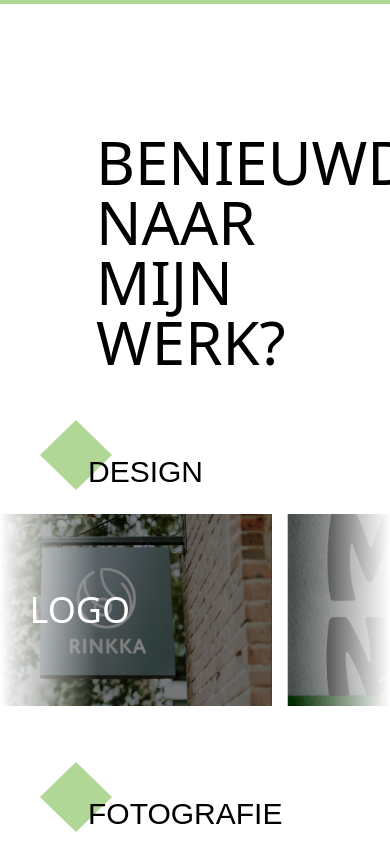
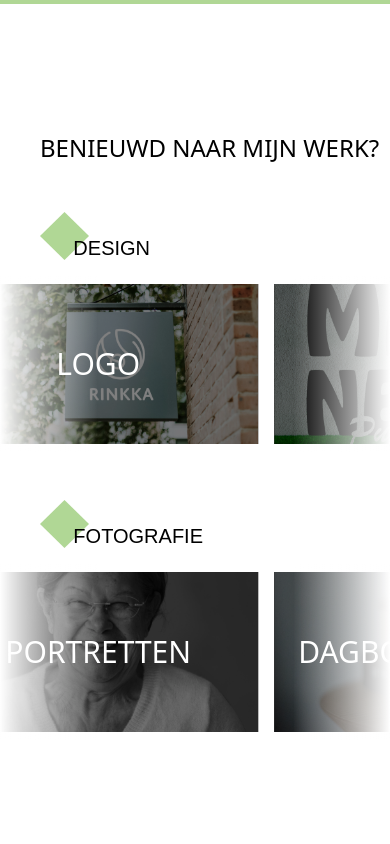
Before and after one commit to Vandammecasper/portfolio-lien, a React (Vite) app in the folder portfolioLien/: page / in a window 390 px wide. Shown: the part 1800-2644 px from the top of the page. After the commit the page ends 2620 px from the top, so only its background shows below. Built offline with nearby package versions, Linux system fonts and the light colour scheme.

Commit message:
finished responsiveness homepage

```diff
--- a/portfolioLien/src/components/basics/Reviewcard/ReviewCard.tsx
+++ b/portfolioLien/src/components/basics/Reviewcard/ReviewCard.tsx
@@ -17,12 +17,12 @@ export const ReviewCard = ({
       onClick={() => {
         navigate(`/detail/${type}/${align}/${name}`);
       }}
-      className="relative w-96 h-48 overflow-hidden bg-black -z-20"
+      className="relative w-80 sm:w-96 h-40 sm:h-48 overflow-hidden bg-black -z-20"
     >
       <img className="w-full h-full absolute -z-10" alt="" src={roulette} />
       <div className="grid place-items-center w-full h-full">
         <div className="bg-black transition ease-in-out delay-50 duration-300 absolute opacity-0 hover:opacity-30 w-full h-full"></div>
-        <h3 className="text-white text-4xl">{name}</h3>
+        <h3 className="text-white text-3xl sm:text-4xl">{name}</h3>
       </div>
     </button>
   );
--- a/portfolioLien/src/components/pages/Home/Home.tsx
+++ b/portfolioLien/src/components/pages/Home/Home.tsx
@@ -31,10 +31,10 @@ const Home = () => {
       <img src="/portfolio_icon_white2.svg" alt="" className="absolute max-lg:h-56 max-xl:h-72 right-0 -mt-44 md:mt-110 lg:mt-80 xl:mt-32 2xl:mt-64"/>
       </div>
       <div className="mt-32 overflow-hidden">
-        <h2 className="ml-24 text-6xl">BENIEUWD NAAR MIJN WERK?</h2>
+        <h2 className="ml-10 lg:ml-24 text-2xl sm:text-4xl  md:text-5xl xl:text-6xl">BENIEUWD NAAR MIJN WERK?</h2>
         <button onClick={() => {navigate('/design')}} className="flex mt-12 ml-10 items-end">
-          <img src="/portfolio_icon_green.svg" alt="" />
-          <h3 className="text-3xl font-ivyMode -ml-6 transition ease-in-out delay-100 duration-300 hover:-translate-y-4 hover:scale-110 hover:-translate-x-4">DESIGN</h3>
+          <img src="/portfolio_icon_green.svg" alt="" className="h-12 sm:h-16 md:h-20" />
+          <h3 className="text-xl sm:text-2xl md:text-3xl font-ivyMode max-sm:-mb-0.5 -ml-4 sm:-ml-6 transition ease-in-out delay-100 duration-300 hover:-translate-y-4 hover:scale-110 hover:-translate-x-4">DESIGN</h3>
         </button>
         <div className="relative flex mt-4 w-full flex-col items-center justify-center overflow-hidden bg-background">
           <Marquee pauseOnHover className="[--duration:20s]">
@@ -46,8 +46,8 @@ const Home = () => {
           <div className="pointer-events-none absolute inset-y-0 right-0 w-1/4 bg-gradient-to-l from-white"></div>
         </div>
         <button onClick={() => {navigate('/fotografie')}} className="flex mt-12 ml-10 items-end">
-          <img src="/portfolio_icon_green.svg" alt="" />
-          <h3 className="text-3xl font-ivyMode -ml-6 transition ease-in-out delay-100 duration-300 hover:-translate-y-4 hover:scale-110 hover:-translate-x-3">FOTOGRAFIE</h3>
+          <img src="/portfolio_icon_green.svg" alt="" className="h-12 sm:h-16 md:h-20" />
+          <h3 className="text-xl sm:text-2xl md:text-3xl font-ivyMode max-sm:-mb-0.5 -ml-4 sm:-ml-6 transition ease-in-out delay-100 duration-300 hover:-translate-y-4 hover:scale-110 hover:-translate-x-4">FOTOGRAFIE</h3>
         </button>
         <div className="relative flex mt-4 w-full flex-col items-center justify-center overflow-hidden bg-background">
           <Marquee pauseOnHover className="[--duration:20s]">
```
